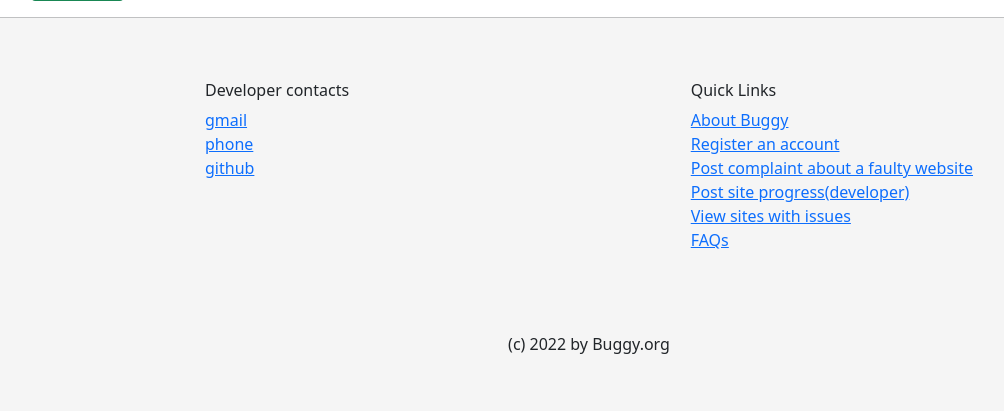
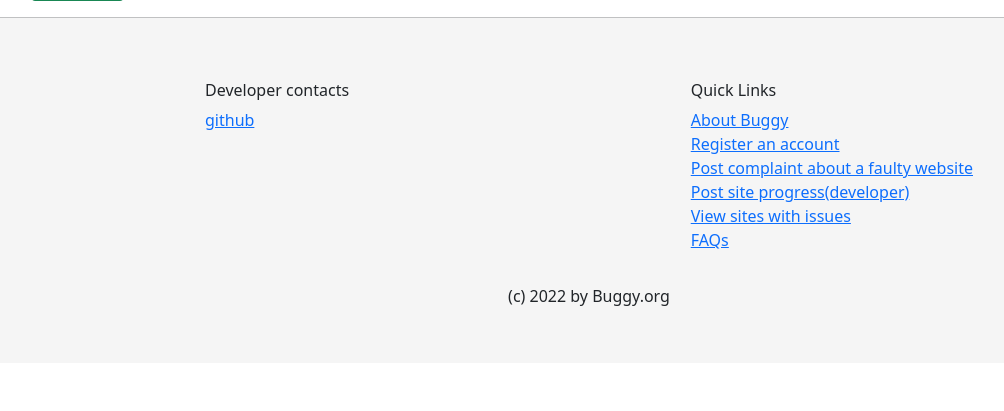
Before and after one commit to Thuotracy/bug-fixer254, a Django app: page /complaint/ in a window 1280 px wide. Shown: the part 733-1144 px from the top of the page, without its empty margins (51-1055 px from the left). After the commit the page ends 1039 px from the top, so only its background shows below. Run offline with Django 4.2, Linux system fonts and the light colour scheme; some libraries are stand-ins or nearby versions.

```diff
--- a/final/templates/base.html
+++ b/final/templates/base.html
@@ -67,8 +67,6 @@
     <div class="contacts">
       <h6>Developer contacts</h6>
       <div class="foot">
-        <a href="mailto:nelson.odhiambo@student.moringaschool.com">gmail</a>
-        <a href="tel:+254-794-023-020">phone</a>
         <a href="https://github.com/Nelson014?tab=repositories">github</a>
       </div>
     </div>
```
